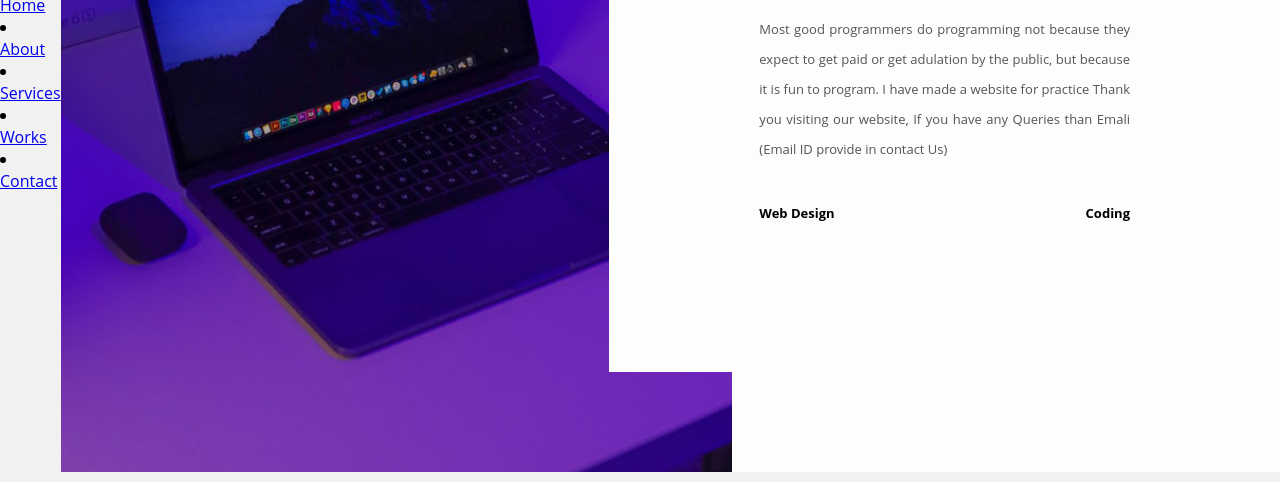
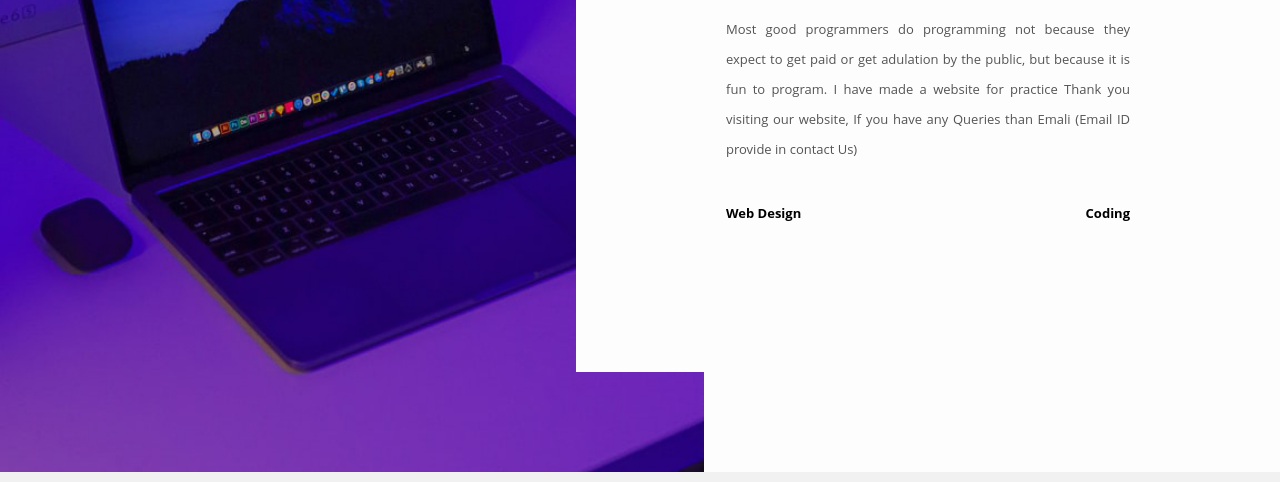
Before and after one commit to PUNITMARU60/CodeWithPUNIT.github.io, a plain HTML site: page about.html in a window 1280 px wide. Shown: the part 318-800 px from the top of the page. Drawn offline with Linux system fonts and the light colour scheme.

Commit message:
Update about.html

```diff
--- a/about.html
+++ b/about.html
@@ -6,15 +6,7 @@
     <link rel="stylesheet" href="aboutstyle.css">
 </head>
 <body>
-    <div class="navigation-menu">
-    <nav>
-      <li><a href="#">Home</a></li>
-      <li><a href="#">About</a></li>
-      <li><a href="#">Services</a></li>
-      <li><a href="#">Works</a></li>
-      <li><a href="#">Contact</a></li>
-    </nav>
-  </div>
+   </div>
     <div class="about-section">
         <div class="inner-container">
             <h1>About Us</h1>
```
